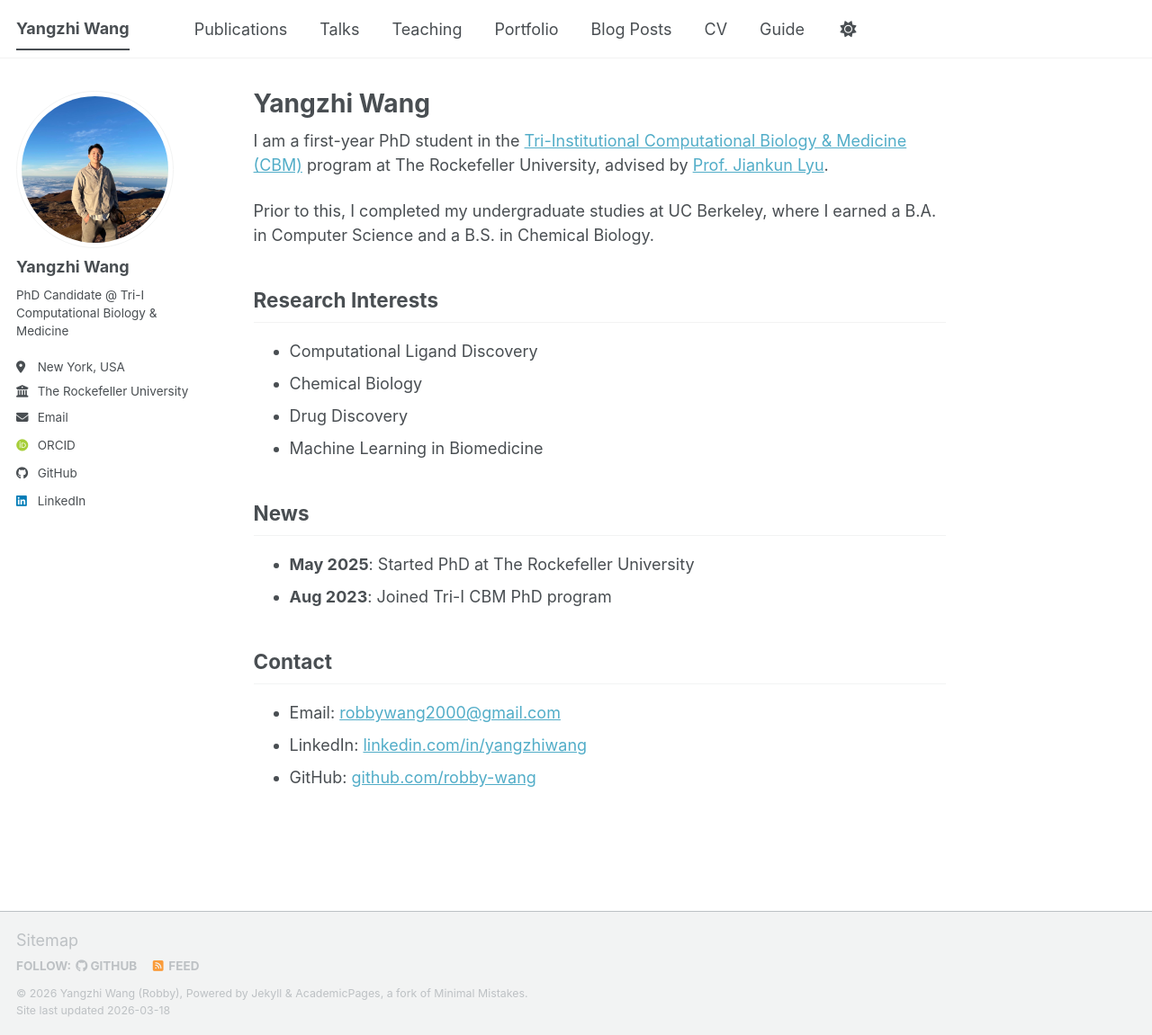
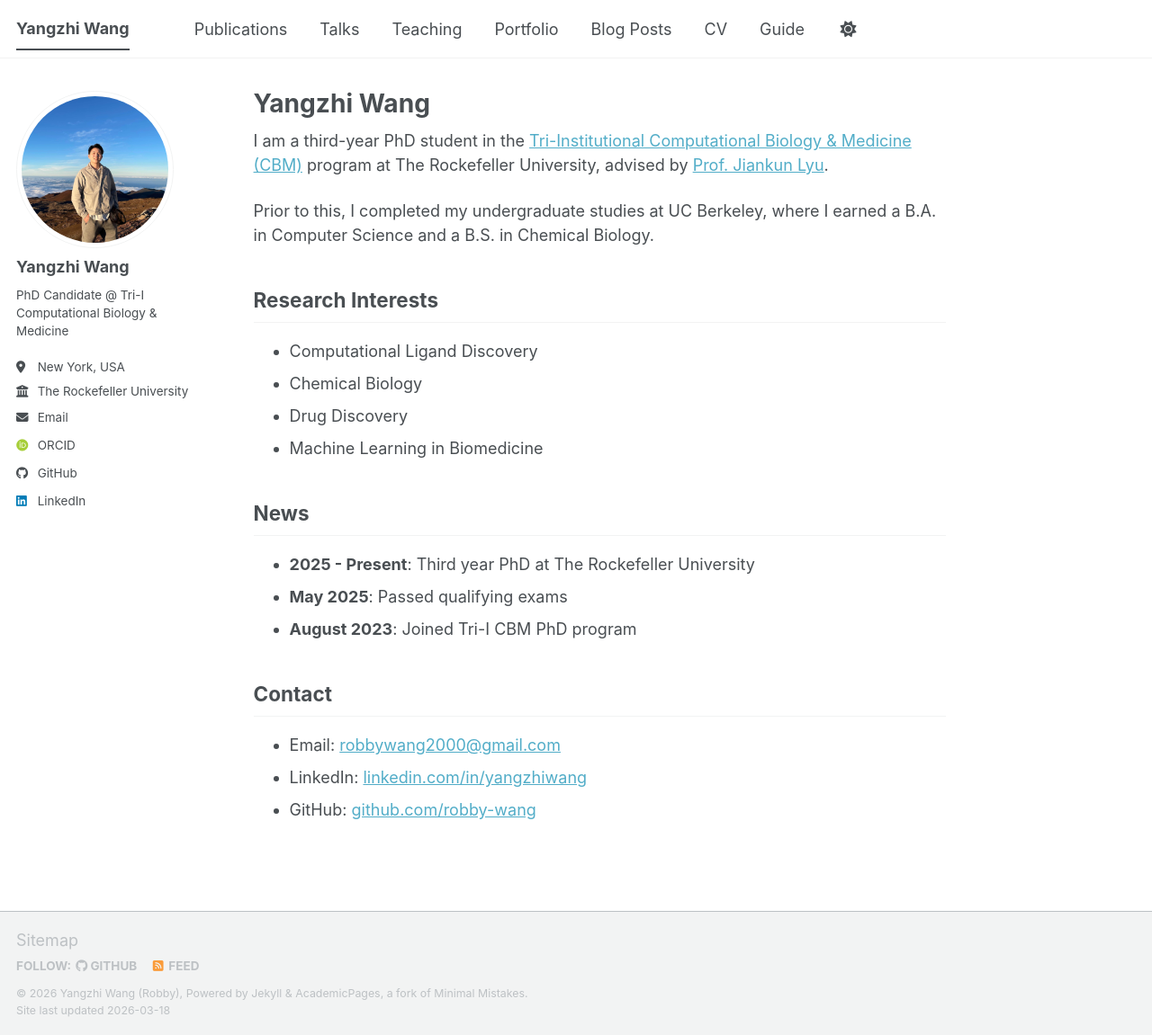
Before and after one commit to robby-wang/robby-wang.github.io, a Jekyll site: the page built from _pages/about.md, in a window 1280 px wide and 1151 px high. Shown: the whole window at 90% size. Built offline with Jekyll 4.4.1, drawn with Linux system fonts in a browser that asks for light colours; some web fonts are replaced; a script bundle is joined from its source files by our own code; library files that are not in the unit come from our copies.

Commit message:
Update to third year PhD

```diff
--- a/_pages/about.md
+++ b/_pages/about.md
@@ -7,7 +7,7 @@ redirect_from:
   - /about.html
 ---
 
-I am a first-year PhD student in the [Tri-Institutional Computational Biology & Medicine (CBM)](https://tricbm.weill.cornell.edu/) program at The Rockefeller University, advised by [Prof. Jiankun Lyu](https://lyulab.org/).
+I am a third-year PhD student in the [Tri-Institutional Computational Biology & Medicine (CBM)](https://tricbm.weill.cornell.edu/) program at The Rockefeller University, advised by [Prof. Jiankun Lyu](https://lyulab.org/).
 
 Prior to this, I completed my undergraduate studies at UC Berkeley, where I earned a B.A. in Computer Science and a B.S. in Chemical Biology.
 
@@ -20,8 +20,9 @@ Prior to this, I completed my undergraduate studies at UC Berkeley, where I earn
 
 ## News
 
-- **May 2025**: Started PhD at The Rockefeller University
-- **Aug 2023**: Joined Tri-I CBM PhD program
+- **2025 - Present**: Third year PhD at The Rockefeller University
+- **May 2025**: Passed qualifying exams
+- **August 2023**: Joined Tri-I CBM PhD program
 
 ## Contact
 
```
